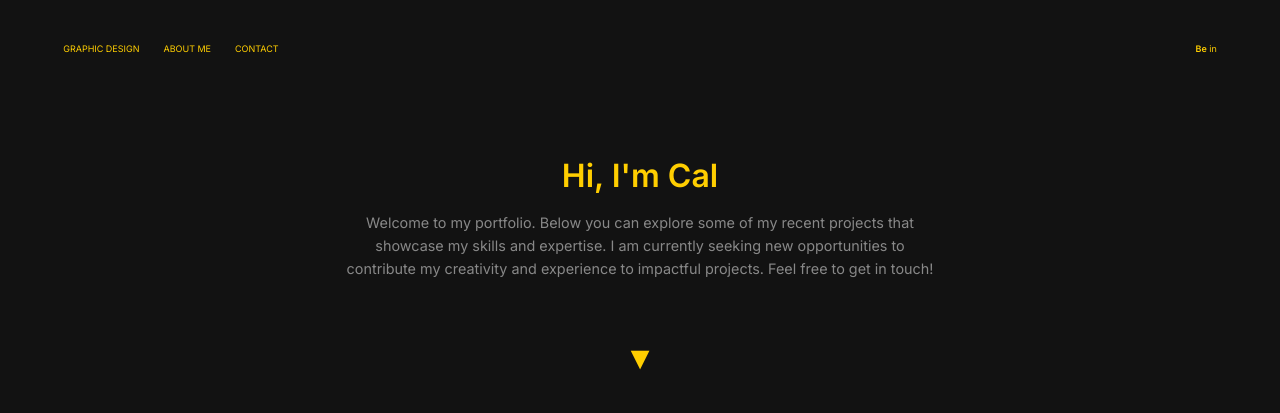
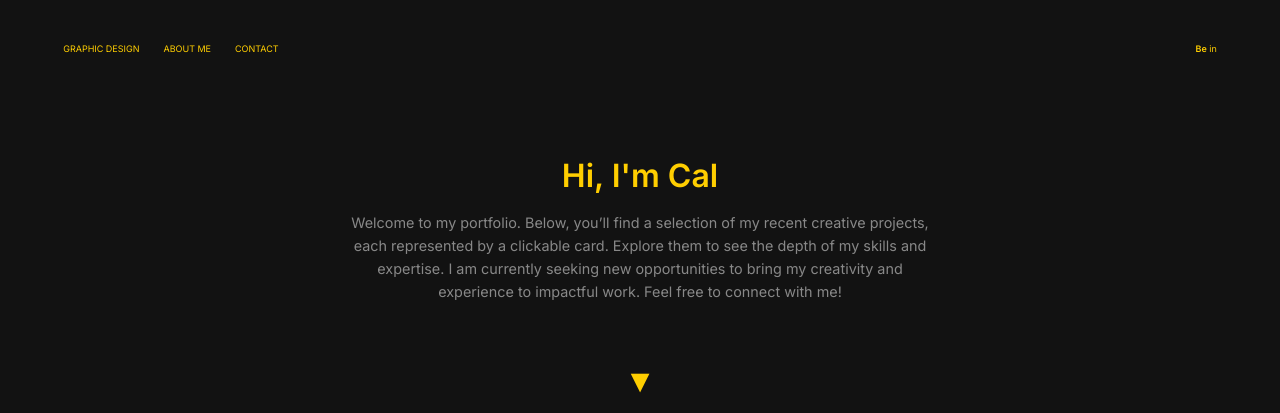
Before and after one commit to calister28/Cal-Calajatan-Portfolio, a plain HTML site: page index.html in a window 1280 px wide. Shown: the top 413 px of the page. Drawn offline with Linux system fonts and the light colour scheme.

Commit message:
Update index.html

```diff
--- a/index.html
+++ b/index.html
@@ -29,7 +29,9 @@
     <section class="intro">
       <h1 style="color: #ffce00;">Hi, I'm Cal</h1>
       <p>
-       Welcome to my portfolio. Below you can explore some of my recent projects that showcase my skills and expertise. I am currently seeking new opportunities to contribute my creativity and experience to impactful projects. Feel free to get in touch!
+      Welcome to my portfolio. Below, you’ll find a selection of my recent creative projects, each represented by a clickable card.
+
+Explore them to see the depth of my skills and expertise. I am currently seeking new opportunities to bring my creativity and experience to impactful work. Feel free to connect with me!
       </p>
     </section>
 
```
